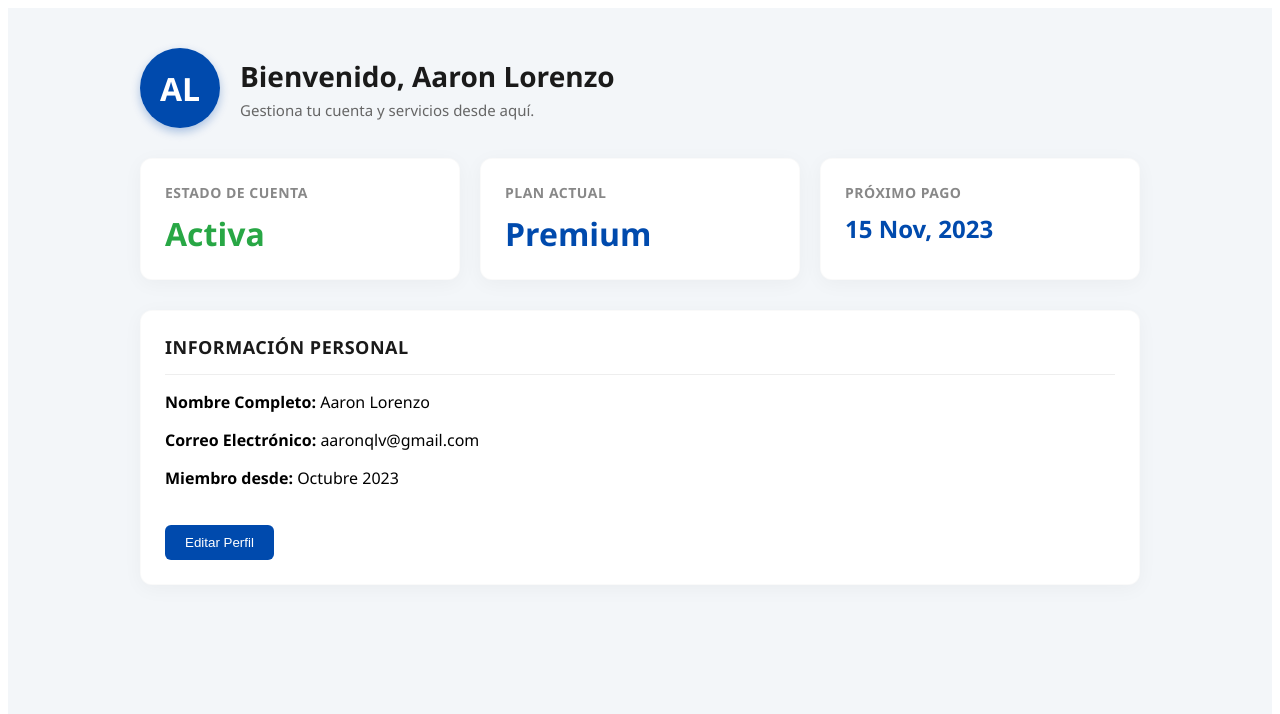
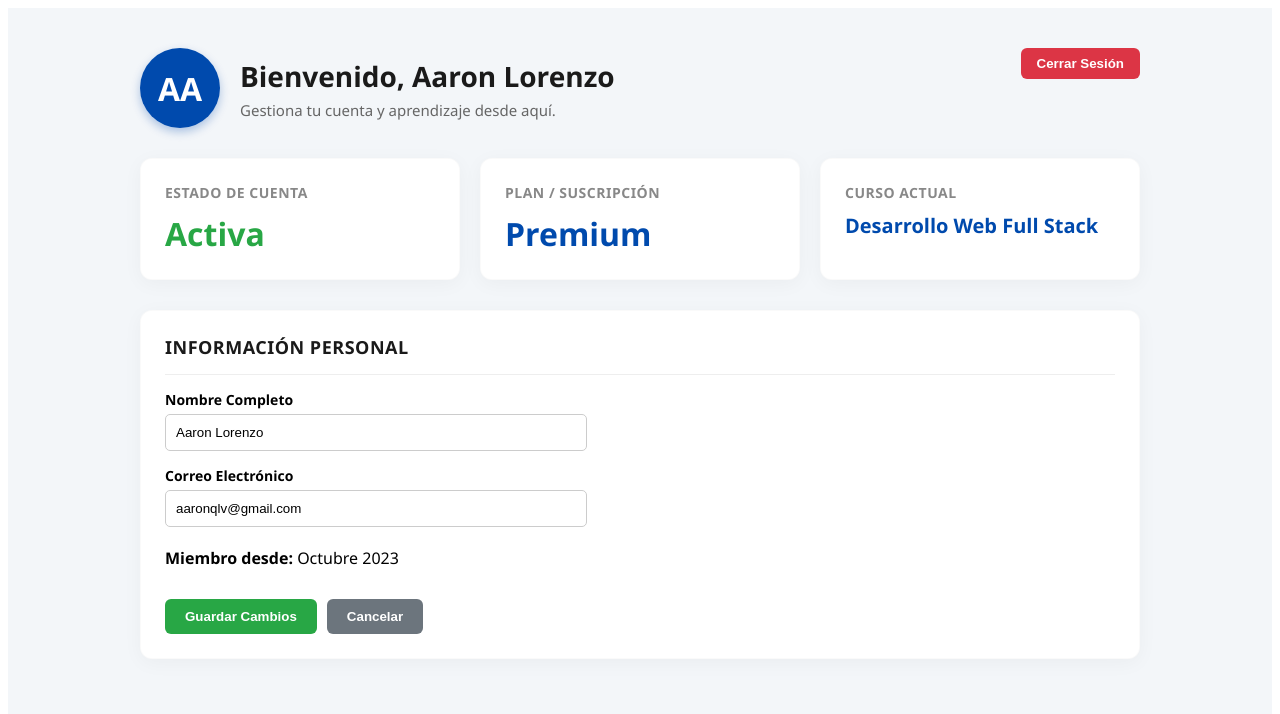
Before and after one commit to danielafervenefwdcostarica-droid/cursos-emprendedores, a React (Vite) app: page /cliente in a window 1280 px wide. Both pictures are taken after a click on the button "Editar Perfil". Shown: the top 714 px of the page. Built offline with nearby package versions, Linux system fonts and the light colour scheme.

Commit message:
actualizacion del perfil de cliente

```diff
--- a/db.json
+++ b/db.json
@@ -13,14 +13,6 @@
       "email": "cliente@correo.com",
       "password": "123",
       "role": "cliente"
-    },
-    {
-      "id": "e380",
-      "nombre": "Aaron",
-      "email": "loren@gmail.com",
-      "password": "Loscatos0031",
-      "role": "cliente"
     }
-  ],
-  "$schema": "./node_modules/json-server/schema.json"
+  ]
 }
--- a/src/pages/ClientProfile.jsx
+++ b/src/pages/ClientProfile.jsx
@@ -1,54 +1,154 @@
-import React from 'react';
+import React, { useState } from 'react';
+import { useNavigate } from 'react-router-dom';
 import '../styles/Dashboard.css';
 
 const ClientProfile = () => {
-  // Datos simulados (luego vendrán de tu base de datos)
-  const userData = {
+  const navigate = useNavigate();
+
+  // 1. Datos del usuario (Por ahora simulados, luego vendrán del db.json al hacer login)
+  const [userData, setUserData] = useState({
     nombre: "Aaron Lorenzo",
     email: "aaronqlv@gmail.com",
     plan: "Premium",
-    fechaRegistro: "Octubre 2023"
+    fechaRegistro: "Octubre 2023",
+    cursoActual: "Desarrollo Web Full Stack" // Añadido para la temática de cursos
+  });
+
+  // 2. Estados para controlar la edición
+  const [isEditing, setIsEditing] = useState(false);
+  const [editForm, setEditForm] = useState(userData); // Copia temporal para editar
+
+  // Función para cerrar sesión
+  const handleLogout = () => {
+    navigate('/login');
+  };
+
+  // --- Funciones de Edición ---
+  const iniciarEdicion = () => {
+    setEditForm(userData); // Nos aseguramos de tener los datos actuales
+    setIsEditing(true);
+  };
+
+  const cancelarEdicion = () => {
+    setIsEditing(false);
+  };
+
+  const manejarCambios = (e) => {
+    setEditForm({
+      ...editForm,
+      [e.target.name]: e.target.value
+    });
+  };
+
+  const guardarCambios = (e) => {
+    e.preventDefault();
+    // Aquí en el futuro harás un fetch con método PUT o PATCH a tu db.json
+    console.log("Guardando en base de datos:", editForm);
+
+    setUserData(editForm); // Actualizamos los datos visuales
+    setIsEditing(false); // Salimos del modo edición
   };
 
   return (
     <div className="dashboard-layout">
       <div className="main-content" style={{ maxWidth: '1000px', margin: '0 auto' }}>
 
+        {/* Encabezado con Botón de Cerrar Sesión */}
+        <div style={{ display: 'flex', justifyContent: 'space-between', alignItems: 'flex-start' }}>
           <div className="profile-header">
-          <div className="avatar">AL</div>
+            {/* El avatar toma las iniciales del nombre */}
+            <div className="avatar">{userData.nombre.substring(0, 2).toUpperCase()}</div>
             <div>
               <h1 className="page-title">Bienvenido, {userData.nombre}</h1>
-            <p className="page-subtitle">Gestiona tu cuenta y servicios desde aquí.</p>
+              <p className="page-subtitle">Gestiona tu cuenta y aprendizaje desde aquí.</p>
             </div>
           </div>
+          <button
+            onClick={handleLogout}
+            style={{ padding: '8px 16px', backgroundColor: '#dc3545', color: 'white', border: 'none', borderRadius: '6px', cursor: 'pointer', fontWeight: 'bold' }}>
+            Cerrar Sesión
+          </button>
+        </div>
 
+        {/* Tarjetas de Resumen */}
         <div className="stats-grid">
           <div className="glass-card">
             <h3 className="card-title">Estado de Cuenta</h3>
             <p className="card-value" style={{ color: '#28a745' }}>Activa</p>
           </div>
           <div className="glass-card">
-            <h3 className="card-title">Plan Actual</h3>
+            <h3 className="card-title">Plan / Suscripción</h3>
             <p className="card-value">{userData.plan}</p>
           </div>
           <div className="glass-card">
-            <h3 className="card-title">Próximo Pago</h3>
-            <p className="card-value" style={{ fontSize: '24px', marginTop: '8px' }}>15 Nov, 2023</p>
+            <h3 className="card-title">Curso Actual</h3>
+            <p className="card-value" style={{ fontSize: '20px', marginTop: '8px' }}>{userData.cursoActual}</p>
           </div>
         </div>
 
+        {/* Sección de Información Personal (Modo Vista o Modo Edición) */}
         <div className="glass-card" style={{ marginTop: '20px' }}>
           <h3 className="card-title" style={{ color: '#1a1a1a', fontSize: '18px' }}>Información Personal</h3>
           <hr style={{ border: 'none', borderTop: '1px solid #eee', margin: '15px 0' }} />
-          <p><strong>Nombre Completo:</strong> {userData.nombre}</p>
-          <p><strong>Correo Electrónico:</strong> {userData.email}</p>
-          <p><strong>Miembro desde:</strong> {userData.fechaRegistro}</p>
-          <button style={{
+
+          {isEditing ? (
+            /* --- MODO EDICIÓN (FORMULARIO) --- */
+            <form onSubmit={guardarCambios} style={{ display: 'flex', flexDirection: 'column', gap: '15px', maxWidth: '400px' }}>
+              <div>
+                <label style={{ display: 'block', marginBottom: '5px', fontWeight: 'bold', fontSize: '14px' }}>Nombre Completo</label>
+                <input
+                  type="text"
+                  name="nombre"
+                  value={editForm.nombre}
+                  onChange={manejarCambios}
+                  style={{ width: '100%', padding: '10px', borderRadius: '5px', border: '1px solid #ccc' }}
+                  required
+                />
+              </div>
+
+              <div>
+                <label style={{ display: 'block', marginBottom: '5px', fontWeight: 'bold', fontSize: '14px' }}>Correo Electrónico</label>
+                <input
+                  type="email"
+                  name="email"
+                  value={editForm.email}
+                  onChange={manejarCambios}
+                  style={{ width: '100%', padding: '10px', borderRadius: '5px', border: '1px solid #ccc' }}
+                  required
+                />
+              </div>
+
+              {/* El plan y la fecha de registro normalmente no los edita el usuario, así que los dejamos como texto */}
+              <p style={{ margin: '5px 0' }}><strong>Miembro desde:</strong> {userData.fechaRegistro}</p>
+
+              <div style={{ display: 'flex', gap: '10px', marginTop: '10px' }}>
+                <button type="submit" style={{ padding: '10px 20px', backgroundColor: '#28a745', color: 'white', border: 'none', borderRadius: '6px', cursor: 'pointer', fontWeight: 'bold' }}>
+                  Guardar Cambios
+                </button>
+                <button type="button" onClick={cancelarEdicion} style={{ padding: '10px 20px', backgroundColor: '#6c757d', color: 'white', border: 'none', borderRadius: '6px', cursor: 'pointer', fontWeight: 'bold' }}>
+                  Cancelar
+                </button>
+              </div>
+            </form>
+
+          ) : (
+            /* --- MODO VISTA (TEXTO NORMAL) --- */
+            <div>
+              <p style={{ margin: '10px 0' }}><strong>Nombre Completo:</strong> {userData.nombre}</p>
+              <p style={{ margin: '10px 0' }}><strong>Correo Electrónico:</strong> {userData.email}</p>
+              <p style={{ margin: '10px 0' }}><strong>Miembro desde:</strong> {userData.fechaRegistro}</p>
+
+              <button
+                onClick={iniciarEdicion}
+                style={{
                   marginTop: '20px', padding: '10px 20px', backgroundColor: '#004aad',
-            color: 'white', border: 'none', borderRadius: '6px', cursor: 'pointer'
+                  color: 'white', border: 'none', borderRadius: '6px', cursor: 'pointer', fontWeight: 'bold'
                 }}>
                 Editar Perfil
               </button>
+            </div>
+          )}
+
         </div>
 
       </div>
```
Lines whose indentation alone changed are shown as unchanged.
